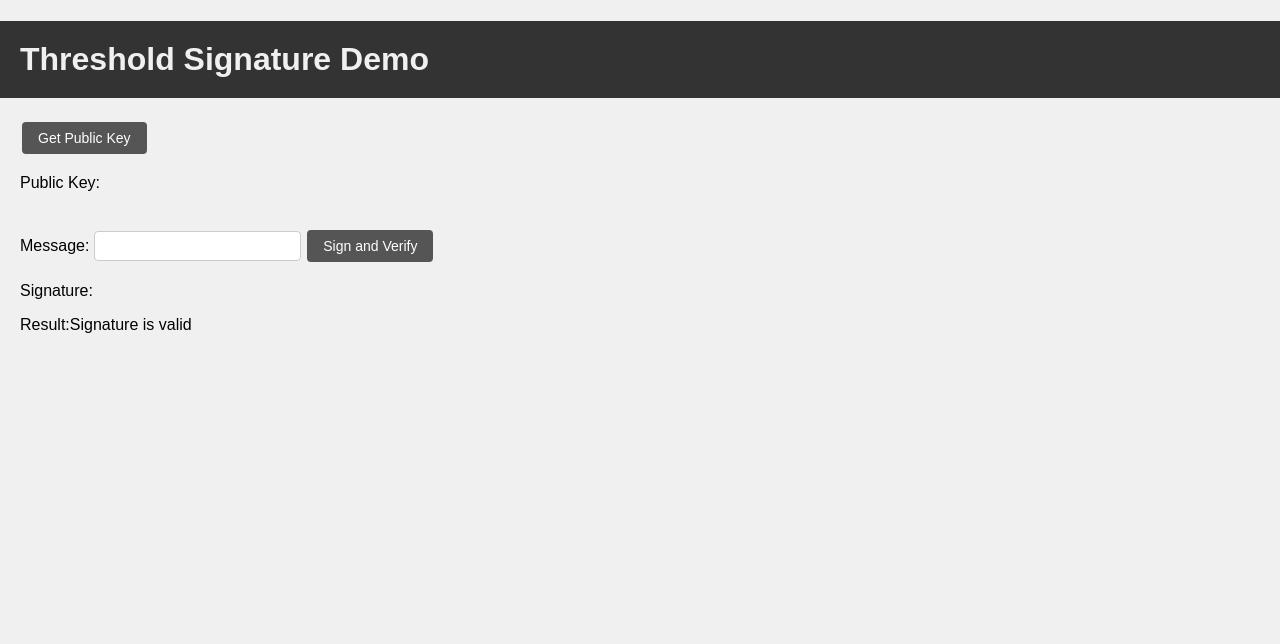
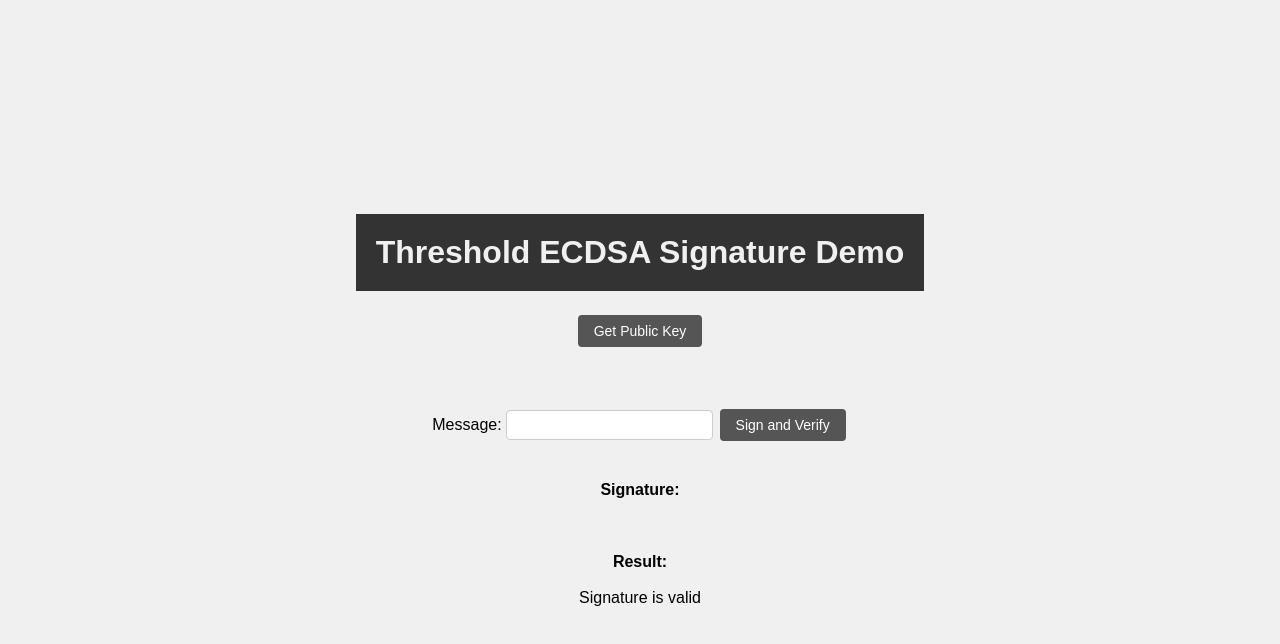
Before and after one commit to yugocabrio/threshold_ecdsa_423, a website built with webpack: page src/tecdsa_practice423_frontend/src/index.html in a window 1280 px wide. Both pictures are taken after a click on the button "Sign and Verify". Built offline with nearby package versions, Linux system fonts and the light colour scheme; files whose address does not match are found by name.

Commit message:
complete

```diff
--- a/src/tecdsa_practice423_frontend/assets/main.css
+++ b/src/tecdsa_practice423_frontend/assets/main.css
@@ -40,6 +40,26 @@ input[type="text"] {
     box-sizing: border-box;
 }
 
-div {
-    margin: 0 20px;
+.result-label {
+    font-weight: bold;
+    display: inline-block;
+    width: 100%;
 }
+
+.result-value {
+    display: inline-block;
+    width: 100%;
+    word-break: break-word;
+}
+
+.container {
+    display: flex;
+    flex-direction: column;
+    align-items: center;
+    justify-content: center;
+    min-height: 100vh;
+}
+
+.text-center {
+    text-align: center;
+}
--- a/src/tecdsa_practice423_frontend/src/index.html
+++ b/src/tecdsa_practice423_frontend/src/index.html
@@ -8,20 +8,34 @@
     <script type="module" src="./index.js"></script>
 </head>
 <body>
-    <h1>Threshold Signature Demo</h1>
-    <div>
+  <div class="container">
+    <h1>Threshold ECDSA Signature Demo</h1>
+    <div class="text-center">
         <button id="getPublicKey">Get Public Key</button>
-        <p id="publicKey">Public Key: </p>
     </div>
+    <br>
+    <br>
+    <div id="publicKey" class="result-value text-center"></div>
     <br>
     <div>
         <label for="message">Message:</label>
         <input type="text" id="message" name="message" required>
         <button id="signAndVerify">Sign and Verify</button>
     </div>
-    <div>
-        <p id="signature">Signature: </p>
-        <p id="verification">Result: </p>
+    <br>
+    <br>
+    <div class="text-center">
+        <div class="result-label">Signature:</div>
+        <br>
+        <br>
+        <div id="signature" class="result-value text-center"></div>
+        <br>
+        <br>
+        <div class="result-label">Result:</div>
+        <br>
+        <br>
+        <div id="verification" class="result-value text-center"></div>
     </div>
+  </div>
 </body>
 </html>
--- a/src/tecdsa_practice423_frontend/src/index.js
+++ b/src/tecdsa_practice423_frontend/src/index.js
@@ -21,14 +21,14 @@ signAndVerifyButton.addEventListener("click", async (e) => {
   button.setAttribute("disabled", true);
 
   // Reset result
-  document.getElementById("signature").innerText = "Signature: ";
-  document.getElementById("verification").innerText = "Result: ";
+  document.getElementById("signature").innerText = "";
+  document.getElementById("verification").innerText = "";
 
   // Sign the message
   const signatureResult = await tecdsa_practice423_backend.sign(message);
   if (signatureResult.Ok) {
     const signature = signatureResult.Ok.signature_hex;
-    document.getElementById("signature").innerText = `Signature: ${signature}`;
+    document.getElementById("signature").innerText = signature;
   } else {
     console.error("Error signing message:", signatureResult.Err);
     button.removeAttribute("disabled");
@@ -37,7 +37,7 @@ signAndVerifyButton.addEventListener("click", async (e) => {
 
   // Verify the signature
   const publicKey = document.getElementById("publicKey").innerText.split(" ")[2];
-  const signature = document.getElementById("signature").innerText.split(" ")[1];
+  const signature = document.getElementById("signature").innerText;
   const verificationResult = await tecdsa_practice423_backend.verify(
     signature,
     message,
@@ -45,7 +45,7 @@ signAndVerifyButton.addEventListener("click", async (e) => {
   );
   if (verificationResult.Ok) {
     const isValid = verificationResult.Ok.is_signature_valid;
-    document.getElementById("verification").innerText += `Signature is ${
+    document.getElementById("verification").innerText = `Signature is ${
       isValid ? "valid" : "invalid"
     }`;
   } else {
```
